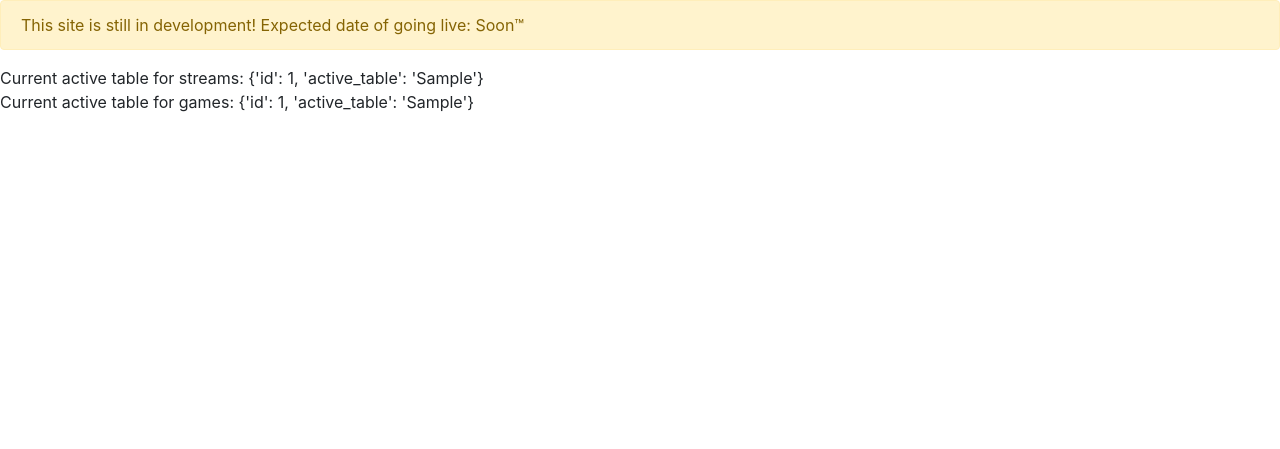
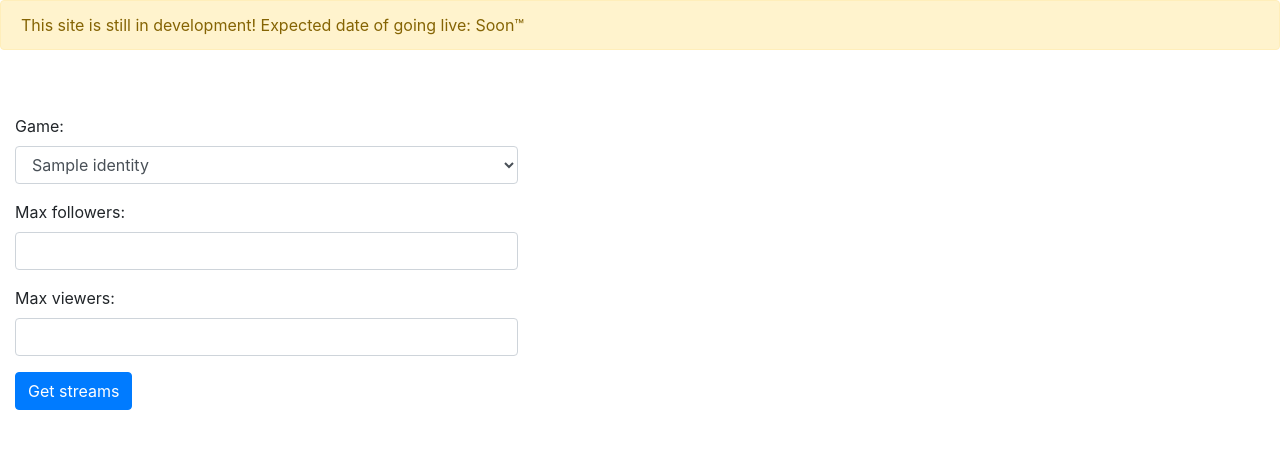
Before and after one commit to jv95/twitchfiltering, a Django app: page / in a window 1280 px wide. Shown: the top 449 px of the page. Run offline with Django 3.2, Linux system fonts and the light colour scheme; tables that the repository leaves empty hold one stand-in row (values such as "Sample post"); parts of the project's set-up code (start-up, migrations or seed data) failed here and were passed over; some libraries are stand-ins or nearby versions.

Commit message:
added form for streams filtering, form is filled by games from db

```diff
--- /dev/null
+++ b/twitchstats/forms.py
@@ -0,0 +1,28 @@
+from django import forms
+import os
+import sys
+
+import django
+import yaml
+from web.settings import BASE_DIR
+
+with open(BASE_DIR + '/twitchstats/settings.yaml', 'r') as yamlfile: cfg = yaml.load(yamlfile)
+sys.path.append(cfg['environment']['sys_path_append'])
+os.environ.setdefault("DJANGO_SETTINGS_MODULE", "web.settings")
+django.setup()
+from twitchstats.models import game_identity, active_table_games, game_identity2
+
+active_table_streams = active_table_games.objects.values()
+game_list = game_identity2.objects.values() if 'game_identity2' in active_table_streams else game_identity.objects.values()
+game_list_filtered = [d['game_name'] for d in game_list]
+lenght = list(range(0, len(game_list_filtered)))
+game_choices = zip(lenght, game_list_filtered)
+
+
+class GetStreamsForm(forms.Form):
+    game = forms.ChoiceField(choices=game_choices, required=True,
+                             widget=forms.Select(attrs={'class': 'form-control'}))
+    max_followers = forms.IntegerField(min_value=0, required=False,
+                                       widget=forms.NumberInput(attrs={'class': 'form-control'}))
+    max_viewers = forms.IntegerField(min_value=0, required=False,
+                                     widget=forms.NumberInput(attrs={'class': 'form-control'}))
--- a/twitchstats/templates/base.html
+++ b/twitchstats/templates/base.html
@@ -1,5 +1,5 @@
 <!doctype html>
-<html lang="en">
+<html lang="en" xmlns="http://www.w3.org/1999/html">
 
 <head>
     <!-- Required meta tags -->
@@ -7,22 +7,40 @@
     <meta name="viewport" content="width=device-width, initial-scale=1, shrink-to-fit=no">
 
     <!-- Bootstrap CSS -->
-    <link rel="stylesheet" href="https://stackpath.bootstrapcdn.com/bootstrap/4.4.1/css/bootstrap.min.css" integrity="sha384-Vkoo8x4CGsO3+Hhxv8T/Q5PaXtkKtu6ug5TOeNV6gBiFeWPGFN9MuhOf23Q9Ifjh" crossorigin="anonymous">
+    <link rel="stylesheet" href="https://stackpath.bootstrapcdn.com/bootstrap/4.4.1/css/bootstrap.min.css"
+          integrity="sha384-Vkoo8x4CGsO3+Hhxv8T/Q5PaXtkKtu6ug5TOeNV6gBiFeWPGFN9MuhOf23Q9Ifjh" crossorigin="anonymous">
 
     <title>TwitchStats</title>
 </head>
 
 <body>
-    <div class="alert alert-warning" role="alert">
-        This site is still in development! Expected date of going live: Soon™
+<div class="alert alert-warning" role="alert">
+    This site is still in development! Expected date of going live: Soon™
+</div>
+</br>
+</br>
+
+<!-- Generate the search form. -->
+<form>
+    <div class="form-group">
+        <div class="col-sm-5">
+            {{ form.as_p }}
+            <p><button class="btn btn-primary" type="submit">Get streams</button></p>
+        </div>
     </div>
-    Current active table for streams: {{ cat_streams }} </br>
-    Current active table for games: {{ cat_games }}
-    <!-- Optional JavaScript -->
-    <!-- jQuery first, then Popper.js, then Bootstrap JS -->
-    <script src="https://code.jquery.com/jquery-3.4.1.slim.min.js" integrity="sha384-J6qa4849blE2+poT4WnyKhv5vZF5SrPo0iEjwBvKU7imGFAV0wwj1yYfoRSJoZ+n" crossorigin="anonymous"></script>
-    <script src="https://cdn.jsdelivr.net/npm/popper.js@1.16.0/dist/umd/popper.min.js" integrity="sha384-Q6E9RHvbIyZFJoft+2mJbHaEWldlvI9IOYy5n3zV9zzTtmI3UksdQRVvoxMfooAo" crossorigin="anonymous"></script>
-    <script src="https://stackpath.bootstrapcdn.com/bootstrap/4.4.1/js/bootstrap.min.js" integrity="sha384-wfSDF2E50Y2D1uUdj0O3uMBJnjuUD4Ih7YwaYd1iqfktj0Uod8GCExl3Og8ifwB6" crossorigin="anonymous"></script>
+</form>
+
+<!-- Optional JavaScript -->
+<!-- jQuery first, then Popper.js, then Bootstrap JS -->
+<script src="https://code.jquery.com/jquery-3.4.1.slim.min.js"
+        integrity="sha384-J6qa4849blE2+poT4WnyKhv5vZF5SrPo0iEjwBvKU7imGFAV0wwj1yYfoRSJoZ+n"
+        crossorigin="anonymous"></script>
+<script src="https://cdn.jsdelivr.net/npm/popper.js@1.16.0/dist/umd/popper.min.js"
+        integrity="sha384-Q6E9RHvbIyZFJoft+2mJbHaEWldlvI9IOYy5n3zV9zzTtmI3UksdQRVvoxMfooAo"
+        crossorigin="anonymous"></script>
+<script src="https://stackpath.bootstrapcdn.com/bootstrap/4.4.1/js/bootstrap.min.js"
+        integrity="sha384-wfSDF2E50Y2D1uUdj0O3uMBJnjuUD4Ih7YwaYd1iqfktj0Uod8GCExl3Og8ifwB6"
+        crossorigin="anonymous"></script>
 </body>
 
 </html>
--- a/twitchstats/views.py
+++ b/twitchstats/views.py
@@ -4,18 +4,17 @@ import sys
 import django
 import yaml
 from django.shortcuts import render
-
 from web.settings import BASE_DIR
 
 with open(BASE_DIR + '/twitchstats/settings.yaml', 'r') as yamlfile: cfg = yaml.load(yamlfile)
 sys.path.append(cfg['environment']['sys_path_append'])
 os.environ.setdefault("DJANGO_SETTINGS_MODULE", "web.settings")
 django.setup()
-from twitchstats.models import active_table_games, active_table_streams
-
+from twitchstats.forms import GetStreamsForm
 
 def index(request):
-    cat_streams = active_table_streams.objects.values().order_by('-id').first()
-    cat_games = active_table_games.objects.values().order_by('-id').first()
+    form = GetStreamsForm()
+    if form.is_valid():
+        form.clean()
 
-    return render(request, 'templates/base.html', {'cat_streams': cat_streams, 'cat_games': cat_games})
+    return render(request, 'templates/base.html', {'form': form})
```
